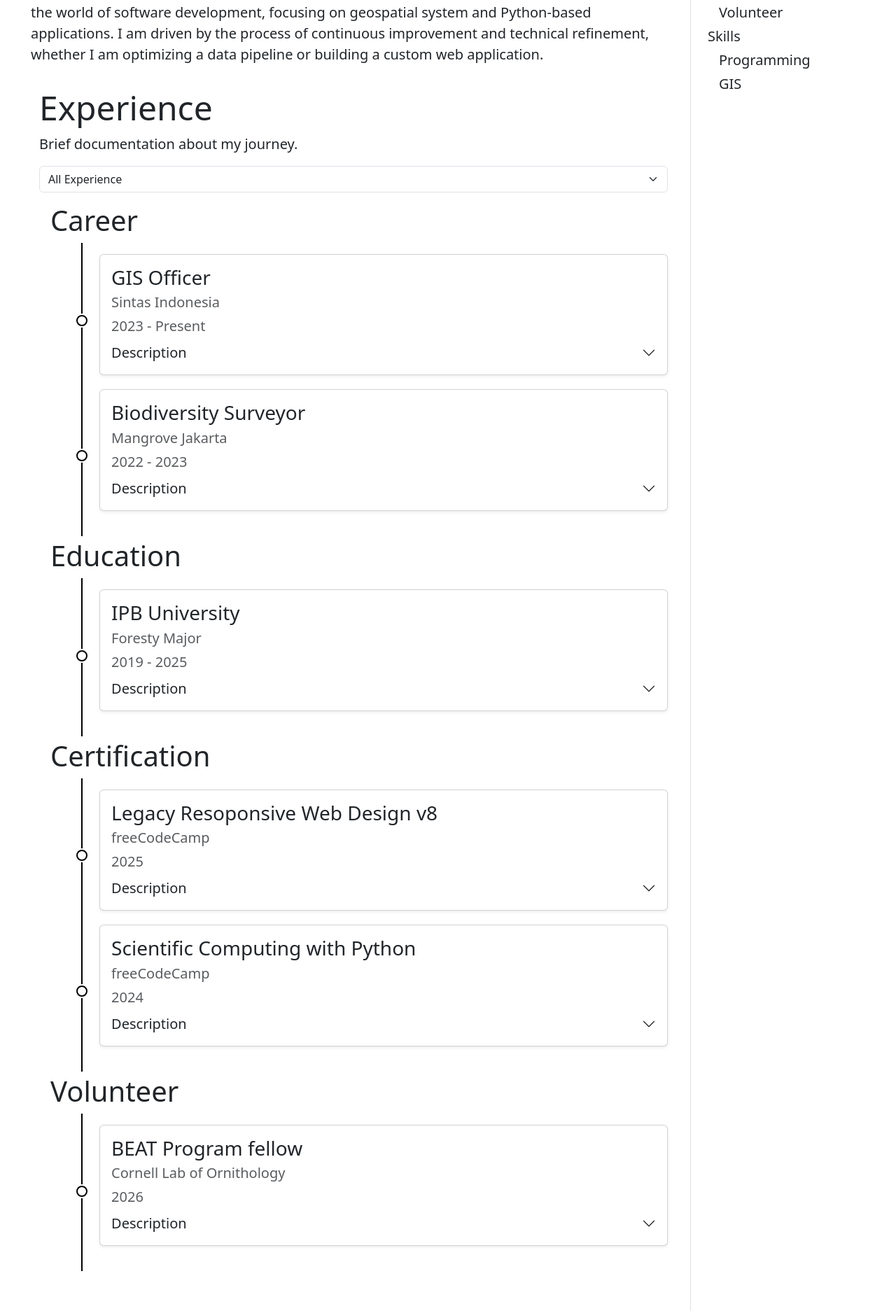
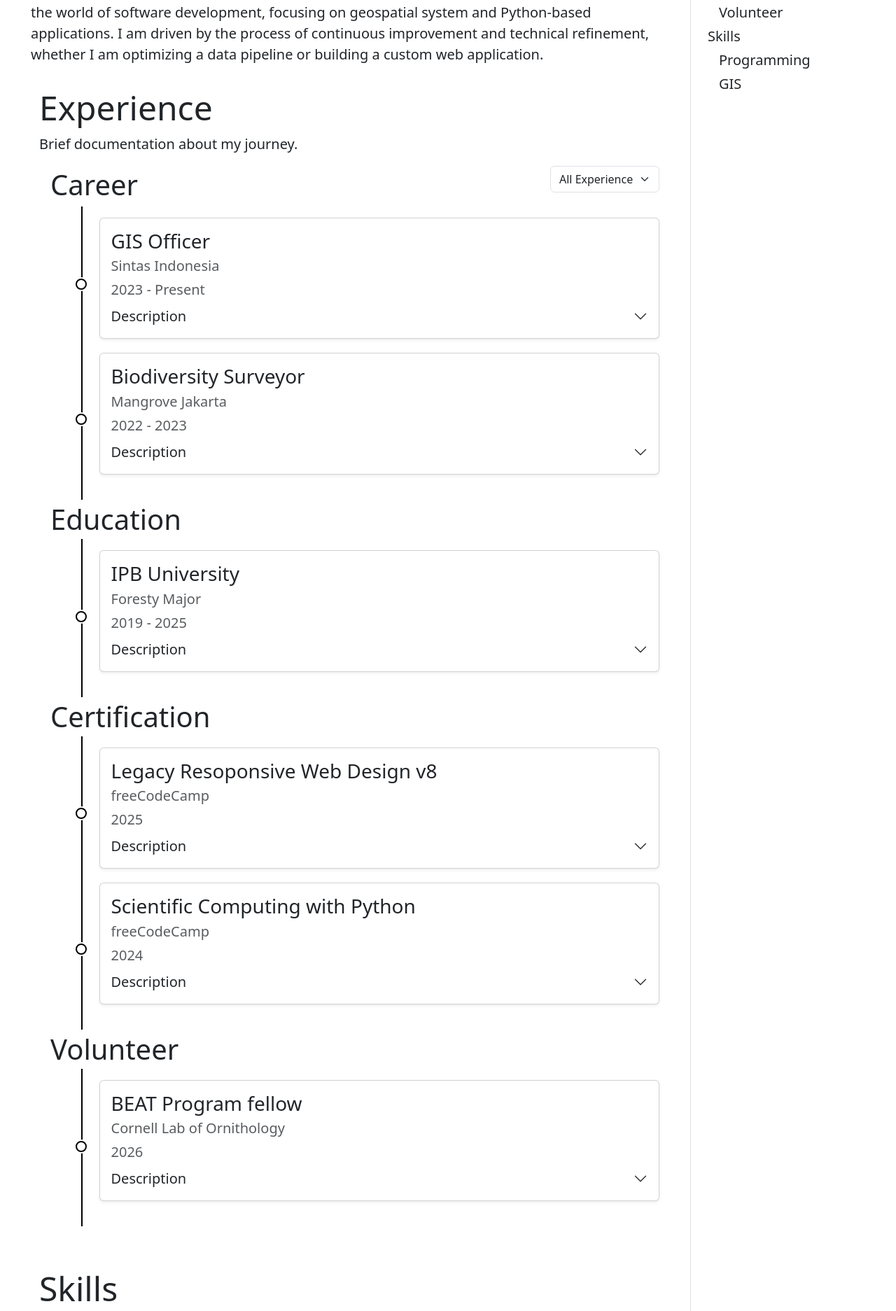
Before and after one commit to gPaluzi/gioWeb, a Flask app: page /about in a window 1280 px wide. Shown: the part 322-2195 px from the top of the page at 70% size. Run offline with Flask 3, Linux system fonts and the light colour scheme.

Commit message:
fix dropdown alignment

```diff
--- a/app/templates/about.html
+++ b/app/templates/about.html
@@ -25,7 +25,15 @@
                     Brief documentation about my journey.
                 </p>
 
-                <form action="/about" method="get">
+                <!-- Experience ard template -->
+                <div class="container-fluid ps-0 ps-md-3">
+                    {% for experience in experiences %}
+                    <div class="d-flex justify-content-between align-items-center flex-wrap gap-2">
+                        <h3 id="{{experience.id}}" class="display-6 fw-normal mb-0">
+                            {{experience.label}}
+                        </h3>
+                        {% if loop.first %}
+                        <form action="/about" method="get" class="ms-auto">
                             <select name="exp_filter" class="form-select" onchange="this.form.submit()">
                                 <option value="all" {% if active_filter == 'all' %}selected{% endif %}>
                                     All Experience
@@ -35,11 +43,9 @@
                                 </option>
                             </select>
                         </form>
+                        {% endif %}
+                    </div>
 
-                <!-- Experience ard template -->
-                <div class="container-fluidps-0 ps-md-3">
-                    {% for experience in experiences %}
-                    <h3 id="{{experience.id}}" class="display-6 fw-normal">{{experience.label}}</h3>
                     <div class="timeline fw-light py-3 my-1">
                             {% for item in experience.data %}
                             <div class="timeline-item">
```
Lines whose indentation alone changed are shown as unchanged.
